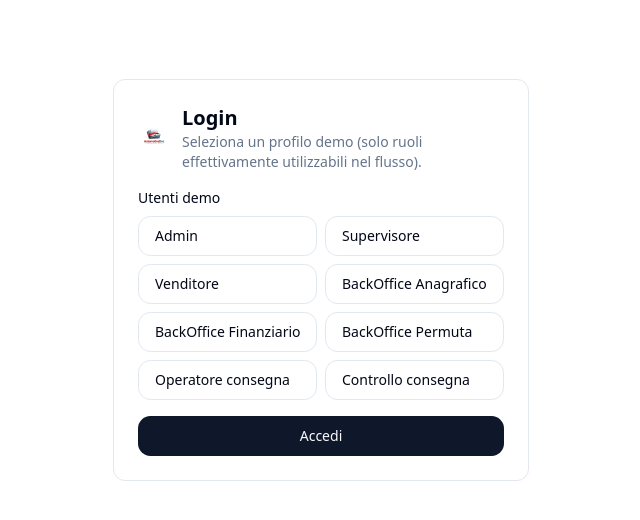
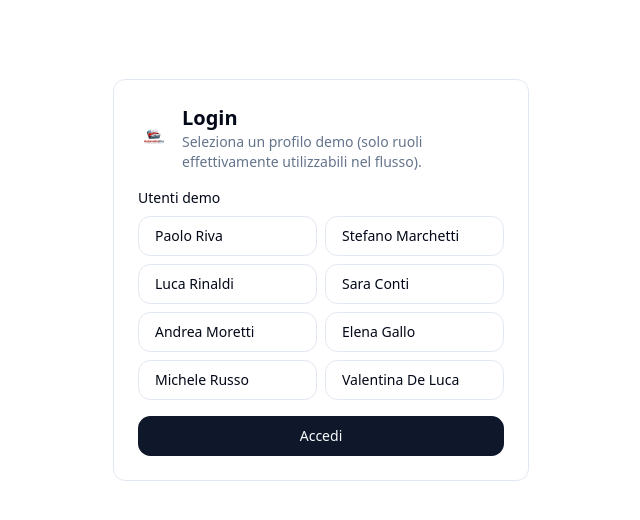
Before and after one commit to domancler/AutomotiveDoc, a React (Vite) app: page /login in a window 1280 px wide. Shown: the top 520 px of the page, without its empty margins (319-959 px from the left). Built offline with nearby package versions, Linux system fonts and the light colour scheme.

Commit message:
Aggiunti utenti fittizi

```diff
--- a/src/auth/auth.ts
+++ b/src/auth/auth.ts
@@ -4,20 +4,22 @@ export type StoredUser = {
   id: string;
   username: string;
   name?: string;
+  email?: string;
   role: Role;
 };
 
 const LS_KEY = "automotivedoc_user";
 
 export const DEMO_USERS: StoredUser[] = [
-  { id: "admin", username: "admin", name: "Admin", role: "ADMIN" },
-  { id: "sup", username: "supervisore", name: "Supervisore", role: "RESPONSABILE" },
-  { id: "ven", username: "venditore", name: "Venditore", role: "COMMERCIALE" },
-  { id: "bo", username: "bo", name: "BackOffice Anagrafico", role: "BO" },
-  { id: "bof", username: "bof", name: "BackOffice Finanziario", role: "BOF" },
-  { id: "bou", username: "bou", name: "BackOffice Permuta", role: "BOU" },
-  { id: "del", username: "consegna", name: "Operatore consegna", role: "CONSEGNATORE" },
-  { id: "vrc", username: "controllo", name: "Controllo consegna", role: "VRC" },
+  // Nominativi realistici (inventati) per screenshot e manuale utente
+  { id: "admin", username: "admin", name: "Paolo Riva", email: "p.riva@automotivedoc.it", role: "ADMIN" },
+  { id: "sup", username: "supervisore", name: "Stefano Marchetti", email: "s.marchetti@automotivedoc.it", role: "RESPONSABILE" },
+  { id: "ven", username: "venditore", name: "Luca Rinaldi", email: "l.rinaldi@automotivedoc.it", role: "COMMERCIALE" },
+  { id: "bo", username: "bo", name: "Sara Conti", email: "s.conti@automotivedoc.it", role: "BO" },
+  { id: "bof", username: "bof", name: "Andrea Moretti", email: "a.moretti@automotivedoc.it", role: "BOF" },
+  { id: "bou", username: "bou", name: "Elena Gallo", email: "e.gallo@automotivedoc.it", role: "BOU" },
+  { id: "del", username: "consegna", name: "Michele Russo", email: "m.russo@automotivedoc.it", role: "CONSEGNATORE" },
+  { id: "vrc", username: "controllo", name: "Valentina De Luca", email: "v.deluca@automotivedoc.it", role: "VRC" },
 ];
 
 function roleFromUsername(username: string): Role {
@@ -67,6 +69,7 @@ export async function login(username: unknown, password: unknown): Promise<Store
         id: clean.toLowerCase(),
         username: clean,
         name: clean,
+        email: undefined,
         role: roleFromUsername(clean),
       };
 
--- a/src/views/LoginPage.tsx
+++ b/src/views/LoginPage.tsx
@@ -3,7 +3,30 @@ import { useNavigate, useLocation } from "react-router-dom";
 import { useAuth } from "@/auth/AuthProvider";
 import { DEMO_USERS } from "@/auth/auth";
 import { Button } from "@/ui/components/button";
-import fav from "../../public/favicon-32x32.png";
+
+function roleLabel(role?: string) {
+  switch (role) {
+    case "ADMIN":
+    case "AMMINISTRATIVO":
+      return "Admin";
+    case "RESPONSABILE":
+      return "Supervisore";
+    case "COMMERCIALE":
+      return "Venditore";
+    case "BO":
+      return "BackOffice Anagrafico";
+    case "BOF":
+      return "BackOffice Finanziario";
+    case "BOU":
+      return "BackOffice Permuta";
+    case "CONSEGNATORE":
+      return "Operatore Consegna";
+    case "VRC":
+      return "Controllo Consegna";
+    default:
+      return role ?? "Utente";
+  }
+}
 
 export default function LoginPage() {
   const { login } = useAuth();
@@ -41,7 +64,7 @@ export default function LoginPage() {
       <form onSubmit={onSubmit} className="w-full space-y-4 rounded-xl border bg-card p-6">
         <div className="flex items-center gap-3">
           <img
-            src={fav}
+            src="/favicon-32x32.png"
             alt="AutomotiveDoc"
             className="h-8 w-8"
             loading="eager"
@@ -59,11 +82,13 @@ export default function LoginPage() {
           <div className="grid grid-cols-2 gap-2">
             {DEMO_USERS.map((u) => {
               const isActive = selected?.id === u.id;
+              const btnVariant = (isActive ? "default" : "outline") as "default" | "outline";
+
               return (
                 <Button
                   key={u.id}
                   type="button"
-                  variant={isActive ? "default" : "outline"}
+                  variant={btnVariant}
                   onClick={() => setSelected(u)}
                   className="justify-start"
                 >
@@ -76,6 +101,8 @@ export default function LoginPage() {
           {selected && (
             <div className="rounded-lg border bg-background px-3 py-2 text-xs text-muted-foreground">
               Selezionato: <span className="font-medium text-foreground">{selected.name ?? selected.username}</span>
+              <span className="mx-1">·</span>
+              ruolo: <span className="font-medium text-foreground">{roleLabel((selected as any)?.role)}</span>
               <span className="mx-1">·</span>
               username: <span className="font-mono">{selected.username}</span>
             </div>
```
Also changed, not shown: 1 other file (tests, documents, lock files or other folders).
